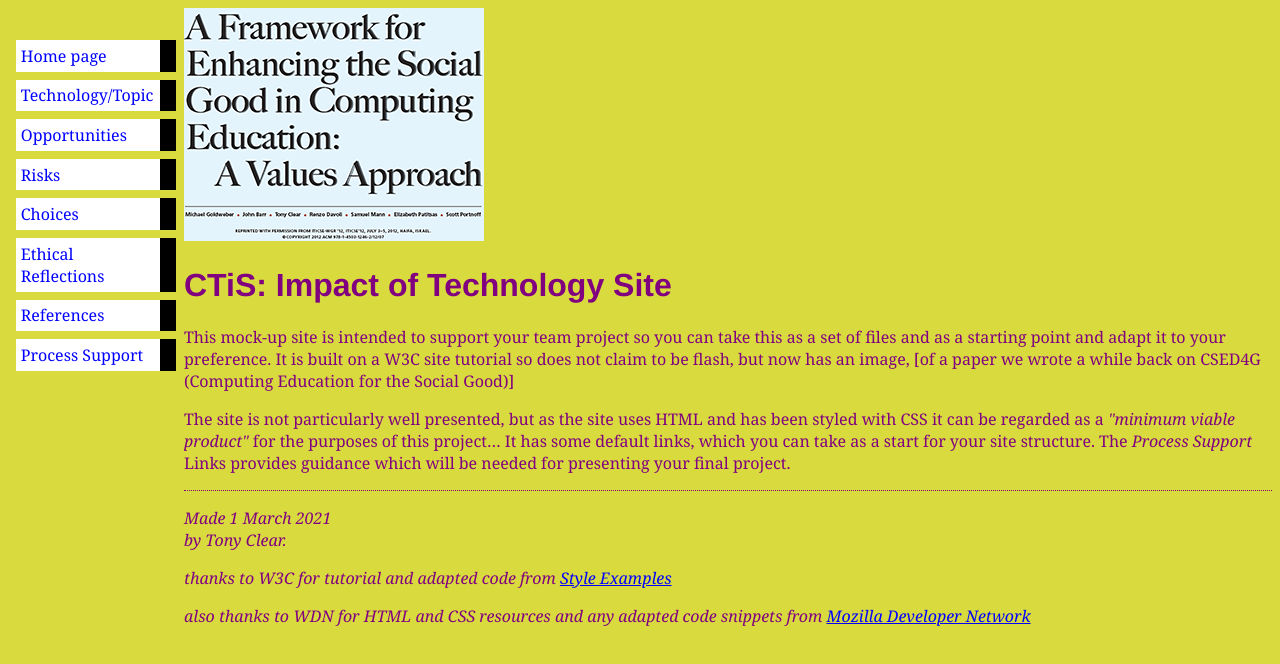
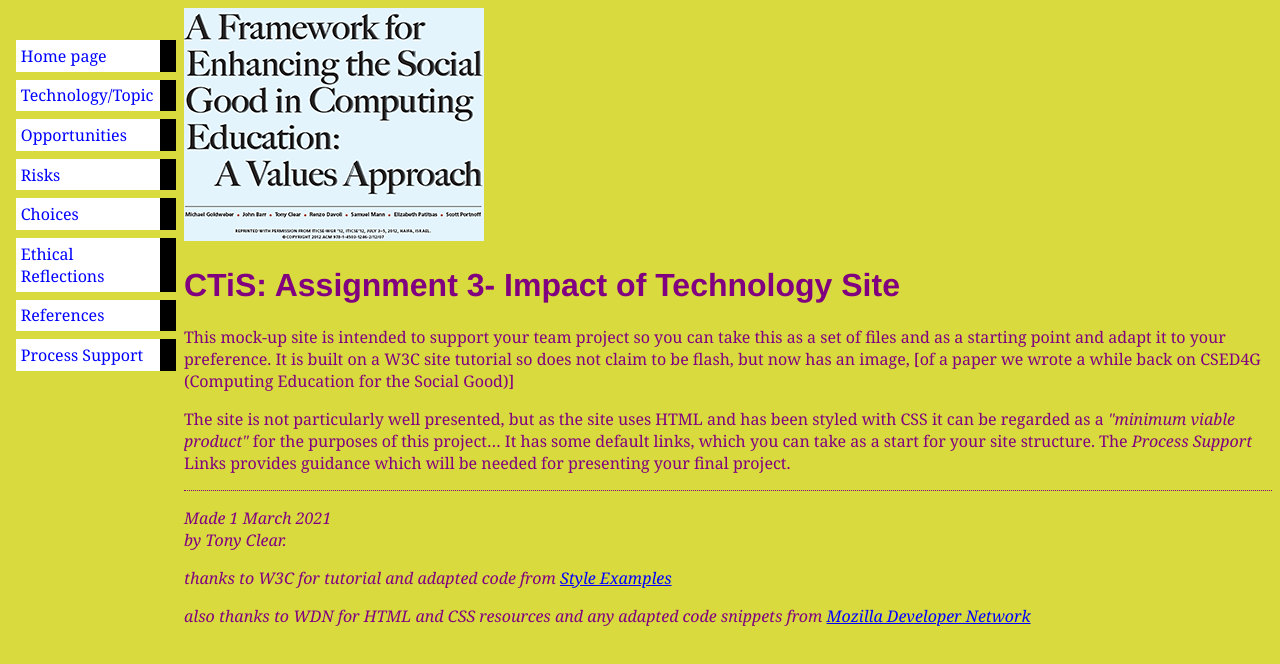
Before and after one commit to hoanguyenaut/hoanguyenaut.github.io, a plain HTML site: page index.html in a window 1280 px wide. Drawn offline with Linux system fonts and the light colour scheme.

Commit message:
Update index.html

```diff
--- a/index.html
+++ b/index.html
@@ -20,7 +20,7 @@
 </ul>
 
 <!-- Main content -->
-<h1>CTiS: Impact of Technology Site</h1>
+<h1>CTiS: Assignment 3- Impact of Technology Site</h1>
 
 
 </ul><p>This mock-up site is intended to support your team project so you can take this as a set of files and as a starting point and adapt it to your preference.
```
